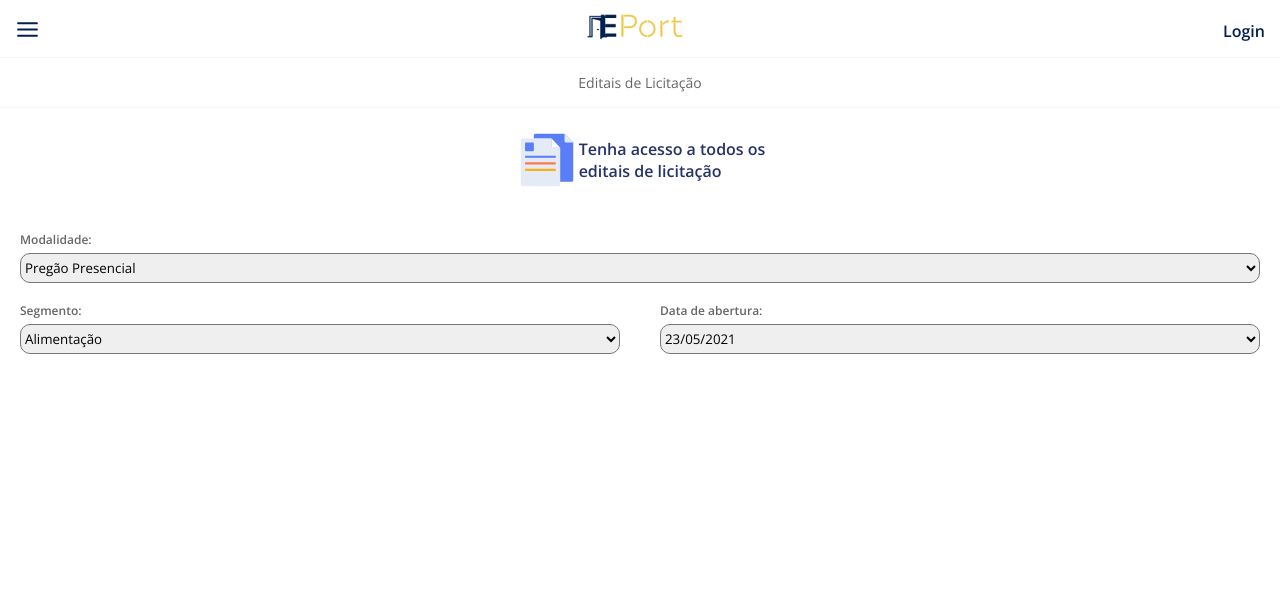
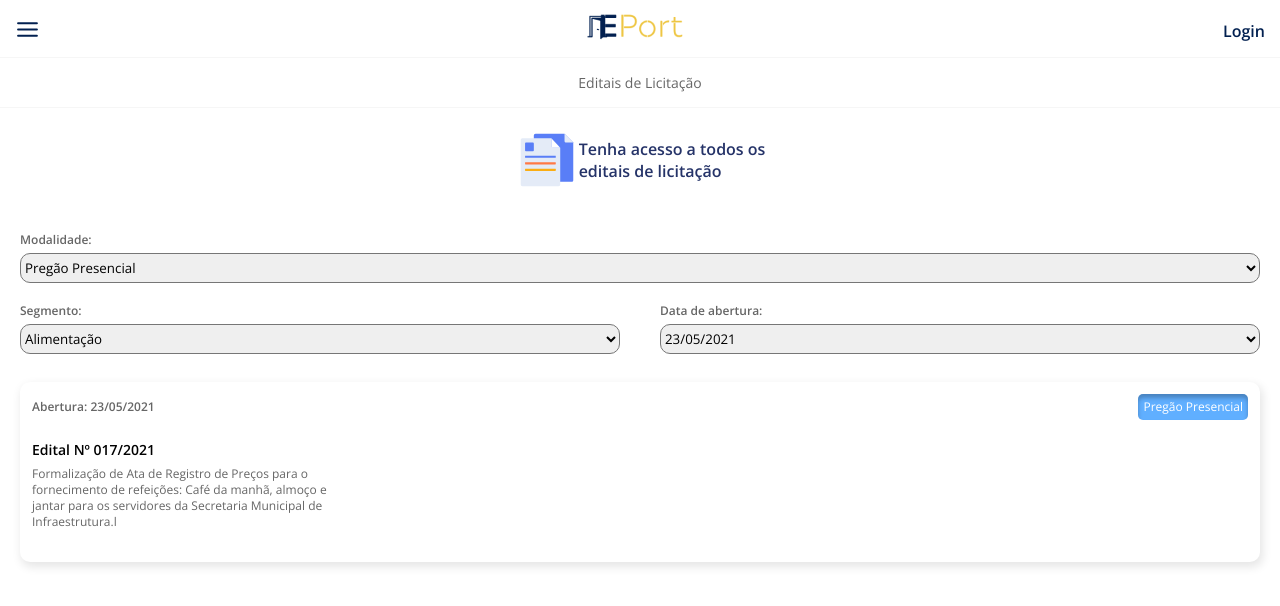
Before and after one commit to Lucasedusi/eport, a React (Create React App) app in the folder frontend/: page /bidding in a window 1280 px wide. Shown: the top 606 px of the page. Built offline with nearby package versions, Linux system fonts and the light colour scheme; the HTML template or start-up script is replaced by a standard one.

Commit message:
create header, body of the box bidding

```diff
--- a/frontend/src/pages/Bidding/index.jsx
+++ b/frontend/src/pages/Bidding/index.jsx
@@ -44,6 +44,18 @@ const Bidding = () => (
     </STD.Content>
 
     <STD.Bidding>
+      <STD.BiddingBox>
+        <STD.BiddingHeader>
+          <STD.BiddingDate>Abertura: 23/05/2021</STD.BiddingDate>
+          <STD.BiddingModalidade>Pregão Presencial</STD.BiddingModalidade>
+        </STD.BiddingHeader>
+
+        <STD.BiddingBody>
+          <STD.BiddingTitle>Edital Nº 017/2021</STD.BiddingTitle>
+          <STD.BiddingText>Formalização de Ata de Registro de Preços para o <br/> fornecimento de refeições: Café da manhã, almoço e <br/> jantar para os servidores da Secretaria Municipal de <br/> Infraestrutura.l</STD.BiddingText>
+        </STD.BiddingBody>
+
+      </STD.BiddingBox>
 
     </STD.Bidding>
   </STD.Container>
--- a/frontend/src/pages/Bidding/styles.js
+++ b/frontend/src/pages/Bidding/styles.js
@@ -98,9 +98,66 @@ export const BiddingBox = styled.div`
   display: center;
   justify-content: center;
   align-items: center;
-  padding: 15px;
+  padding: 12px;
   background: #ffffff;
   box-shadow: 2px 4px 10px 1px rgba(0, 0, 0, 0.1);
   border-radius: 10px;
   width: 100%;
 `;
+
+export const BiddingHeader = styled.div`
+  display: flex;
+  flex-direction: row;
+  justify-content: space-between;
+  align-items: center;
+`;
+
+export const BiddingDate = styled.p`
+  font-family: Open Sans;
+  font-style: normal;
+  font-weight: 600;
+  font-size: 12px;
+  line-height: 16px;
+  color: #666666;
+`;
+
+export const BiddingModalidade = styled.p`
+  font-family: Open Sans;
+  font-style: normal;
+  font-weight: 500;
+  font-size: 12px;
+  line-height: 16px;
+  text-align: center;
+  color: #ffffff;
+  background: #60afff;
+  box-shadow: inset 0px 4px 4px rgba(0, 0, 0, 0.25);
+  border-radius: 5px;
+  padding: 5px;
+`;
+
+export const BiddingBody = styled.div`
+  display: flex;
+  flex-direction: column;
+  align-items: flex-start;
+  margin: 20px 0;
+`;
+
+export const BiddingTitle = styled.div`
+  font-family: Open Sans;
+  font-style: normal;
+  font-weight: 600;
+  font-size: 14px;
+  line-height: 19px;
+  color: #000000;
+  text-align: left;
+  margin-bottom: 7px;
+`;
+
+export const BiddingText = styled.div`
+  font-family: Open Sans;
+  font-style: normal;
+  font-weight: normal;
+  font-size: 12px;
+  line-height: 16px;
+  color: #666666;
+`;
```
